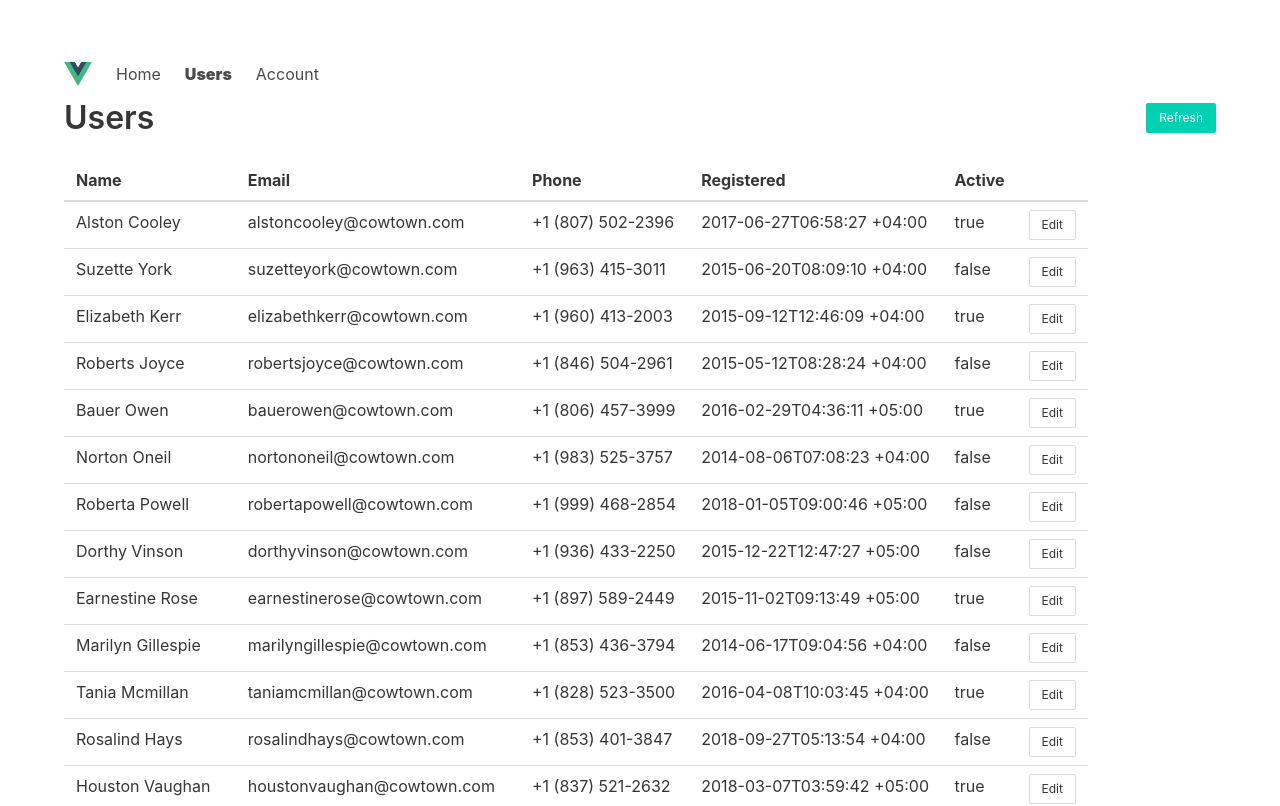
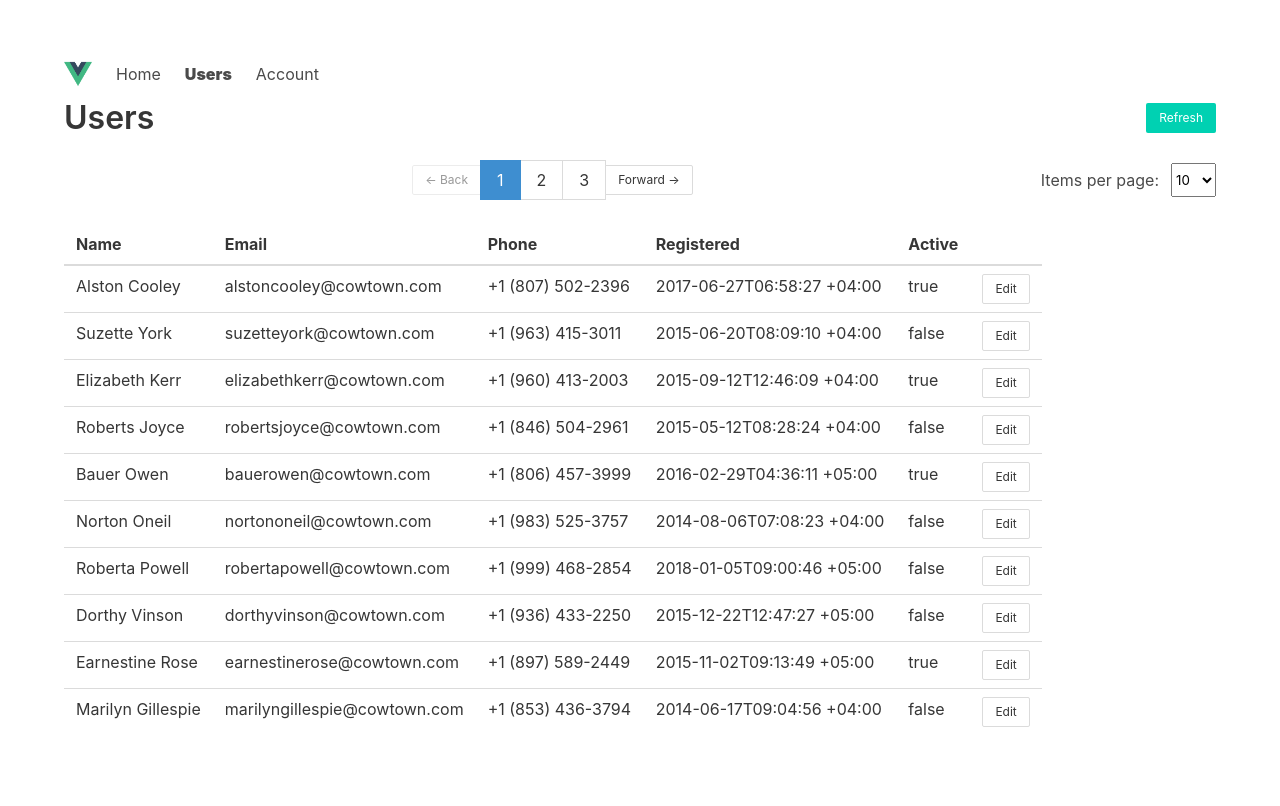
Before and after one commit to evpozdniakov/vuejs-course-2, a Vue app: page /users in a window 1280 px wide. Shown: the top 806 px of the page. Built offline with nearby package versions, Linux system fonts and the light colour scheme; data requests are answered from the project's data file.

Commit message:
Add pagination.

```diff
--- a/src/components/UserList.vue
+++ b/src/components/UserList.vue
@@ -1,4 +1,12 @@
 <template>
+  <div>
+    <list-pagination
+      :items-total-number="users.length"
+      :items-per-page="ipp"
+      :current-page="currentPage"
+      @changeItemsPerPage="changeIpp"
+      @changeCurrentPage="changeCurrentPage"
+    />
     <table class="table">
       <thead>
         <tr>
@@ -12,7 +20,7 @@
       </thead>
       <tbody>
         <tr
-        v-for="user in users"
+          v-for="user in applyPagination(users)"
           :key="user.id"
         >
           <td>{{ getUserFullName(user) }}</td>
@@ -31,22 +39,45 @@
         </tr>
       </tbody>
     </table>
+  </div>
 </template>
 
 <script>
+import ListPagination from '@/components/common/ListPagination.vue';
+
 export default {
+  components: {
+    'list-pagination': ListPagination,
+  },
   props: {
     users: {
       type: Array,
       required: true,
     },
   },
+  data() {
+    return {
+      ipp: 10,
+      currentPage: 1,
+    };
+  },
   methods: {
+    applyPagination(items) {
+      const from = (this.currentPage - 1) * this.ipp;
+
+      return items.slice(from, from + this.ipp);
+    },
+    changeCurrentPage(val) {
+      this.currentPage = val;
+    },
+    changeIpp(val) {
+      this.ipp = val;
+    },
     getUserFullName(user) {
-      return `${user.firstName} ${user.lastName}`
+      return `${user.firstName} ${user.lastName}`;
     },
     linkToUserAccount(id) {
-      return `/account/${id}`
+      return `/account/${id}`;
     },
   },
 };
--- /dev/null
+++ b/src/components/common/ListPagination.vue
@@ -0,0 +1,101 @@
+<template>
+  <div class="list-pagination level">
+    <div class="level-item">
+      <div class="buttons has-addons">
+        <span
+          class="button is-small"
+          :disabled="isBackwardDisabled"
+          @click="goBack"
+        >&larr; Back</span>
+        <span
+          v-for="page in totalNumberOfPages"
+          :key="page"
+          :class="pageButtonClass(page)"
+          @click="goToPage(page)"
+        >{{ page }}</span>
+        <span
+          class="button is-small"
+          :disabled="isForwardDisabled"
+          @click="goForward"
+        >Forward &rarr;</span>
+      </div>
+    </div>
+    <div class="level-right level">
+      <span class="level-item">Items per page:</span>
+      <select
+        class="select level-item"
+        @input="updateIpp"
+      >
+        <option
+          v-for="item in ippList"
+          :key="item"
+          :value="item"
+          :selected="getOptionSelected(item)"
+        >
+          {{ item }}
+        </option>
+      </select>
+    </div>
+  </div>
+</template>
+
+<script>
+export default {
+  props: {
+    itemsTotalNumber: {
+      type: Number,
+      required: true,
+    },
+    itemsPerPage: {
+      type: Number,
+      required: true,
+    },
+    currentPage: {
+      type: Number,
+      required: true,
+    },
+  },
+  data() {
+    return {
+      ippList: [5, 10, 20, 50, 100],
+    };
+  },
+  computed: {
+    isBackwardDisabled() {
+      return this.currentPage === 1;
+    },
+    isForwardDisabled() {
+      return this.currentPage === this.totalNumberOfPages;
+    },
+    totalNumberOfPages() {
+      return Math.ceil(this.itemsTotalNumber / this.itemsPerPage);
+    },
+  },
+  methods: {
+    getOptionSelected(val) {
+      return val === this.itemsPerPage;
+    },
+    goBack() {
+      this.goToPage(this.currentPage - 1);
+    },
+    goForward() {
+      this.goToPage(this.currentPage + 1);
+    },
+    goToPage(val) {
+      console.log('@@@@@@@@', val);
+      this.$emit('changeCurrentPage', val);
+    },
+    pageButtonClass(page) {
+      return `button ${
+        page === this.currentPage ? 'is-info is-selected' : ''
+      }`;
+    },
+    updateIpp(ev) {
+      this.$emit('changeItemsPerPage', Number(ev.target.value));
+    },
+  },
+};
+</script>
+
+<style>
+</style>
```
Lines whose indentation alone changed are shown as unchanged.
